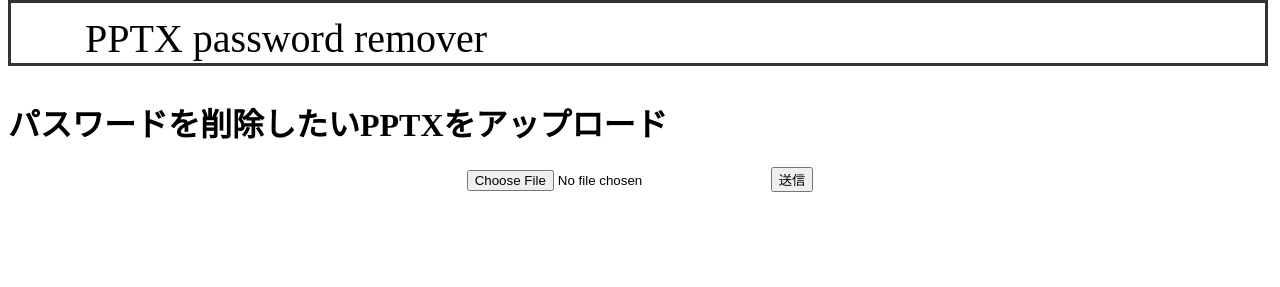
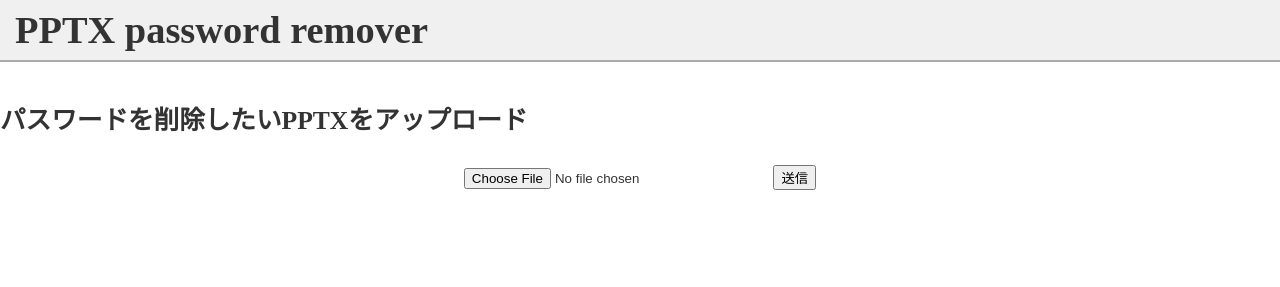
Before and after one commit to Hoshimikan6490/pptx_password_remover, a website: page public/pages/index.html in a window 1280 px wide. Drawn offline with Linux system fonts and the light colour scheme.

Commit message:
ヘッダーの見やすさを向上

```diff
--- a/public/pages/index.html
+++ b/public/pages/index.html
@@ -23,22 +23,26 @@
     }
 
     header {
+        background-color: rgb(240, 240, 240);
         position: fixed;
-        top: 0;
-        left: auto;
-        background: rgba(255, 255, 255);
-        width: 98%;
+        z-index: 100;
+        width: 100%;
         height: 60px;
-        border: 3px solid #333333;
-        margin: auto;
+        display: flex;
+        align-items: center;
+        border-bottom: 2px solid #aaaaaa;
     }
 
-    font.title {
-        position: fixed;
-        top: 0;
-        left: 70px;
-        font-size: 40px;
-        margin: 15px;
+    a.title {
+        font-size: 3vw;
+        font-weight: bold;
+        line-height: 1;
+        color: #333;
+        padding: 15px;
+    }
+
+    h1 {
+        font-size: 2vw;
     }
 
     li {
@@ -125,8 +129,7 @@
     }
 
     body {
-        display: flex;
-        flex-flow: column;
+        margin: 0px;
     }
 
     form {
@@ -136,7 +139,7 @@
 
 <body>
     <header>
-        <font face="UD デジタル 教科書体 N-B" class="title">PPTX password remover</font>
+        <a class="title">PPTX password remover</font>
     </header>
 
     <main>
```
